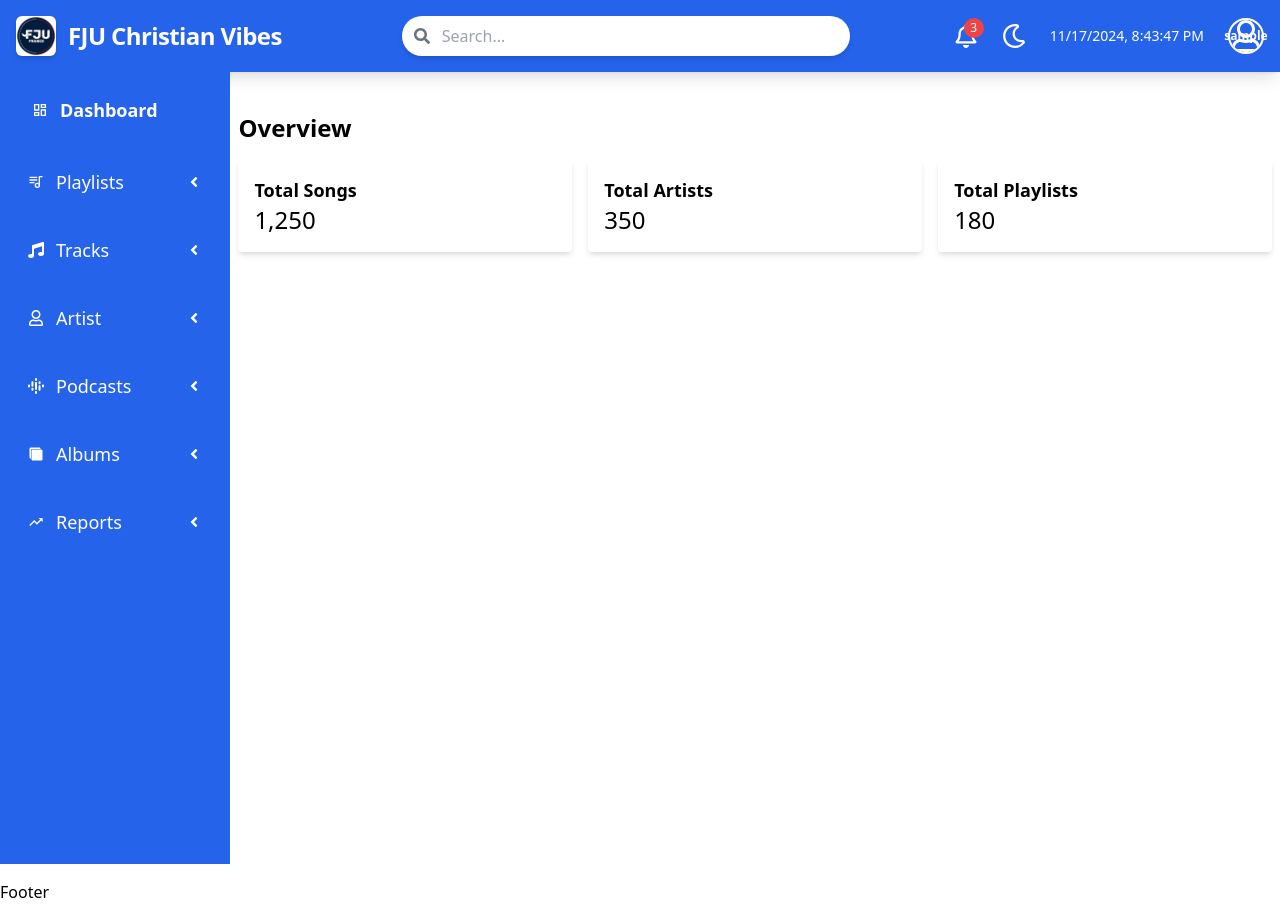
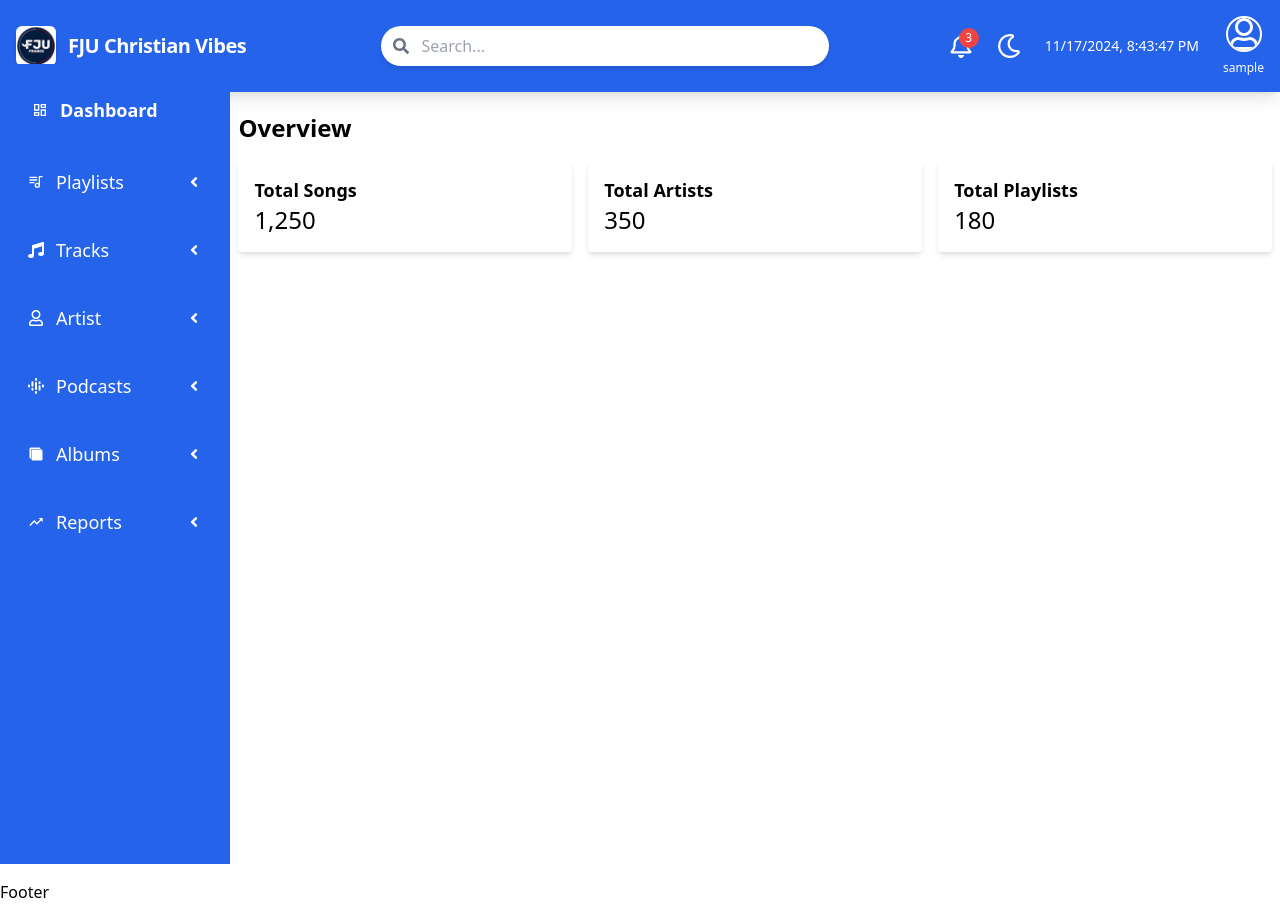
Before and after one commit to shawilayoul/VibeplayAdminDashboard, a React (Vite) app: page / in a window 1280 px wide. Built offline with nearby package versions, Linux system fonts and the light colour scheme; sample sign-in values are in the browser's storage.

Commit message:
last commit

```diff
--- a/src/components/Header.tsx
+++ b/src/components/Header.tsx
@@ -32,7 +32,7 @@ const Header = () => {
             {/* Left Side: Logo and App Name */}
             <div className="flex items-center space-x-3 mb-4 sm:mb-0">
                 <img src={FJUImage} alt="Logo" className="h-10 w-auto rounded-md shadow-md" />
-                <h1 className="text-2xl font-semibold text-white tracking-tight">FJU Christian Vibes</h1>
+                <h1 className="text-xl font-semibold text-white tracking-tight">FJU Christian Vibes</h1>
             </div>
 
             {/* Search Bar */}
@@ -65,16 +65,16 @@ const Header = () => {
 
                 {/* User Profile Dropdown */}
                 <div className="relative">
-                    {/* User icon with centered name */}
-                    <div className="relative w-9 h-9 rounded-full border-2 border-white cursor-pointer hover:ring-2 hover:ring-blue-300 transition-all">
+                    {/* User icon and username stacked vertically */}
+                    <div className="flex flex-col items-center">
                         <FaRegUser
                             onClick={() => setToggleProfile(!toggleProfile)}
-                            className="w-full h-full rounded-full"
+                            className="w-9 h-9 rounded-full border-2 border-white cursor-pointer hover:ring-2 hover:ring-blue-300 transition-all"
                         />
 
-                        {/* Centered name inside the user icon */}
-                        <div className="absolute inset-0 flex items-center justify-center text-white font-semibold">
-                            <p className="text-xs">{username ? username : 'Guest'}</p>
+                        {/* Username under the user icon */}
+                        <div className="mt-2 text-center text-xs text-white">
+                            <p>{username ? username : 'Guest'}</p>
                         </div>
                     </div>
 
```
